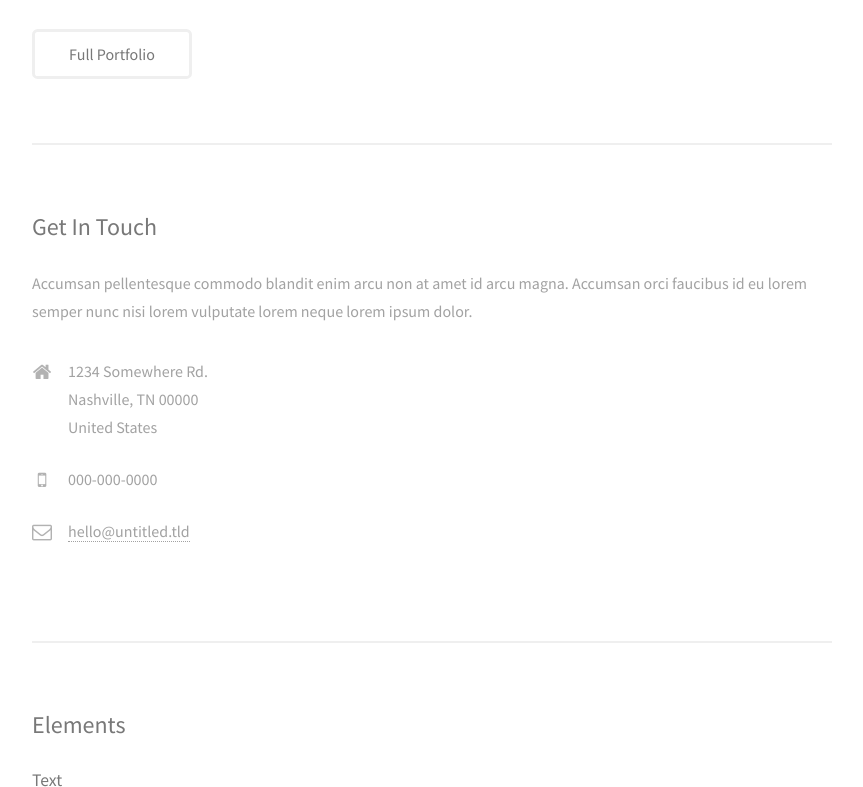
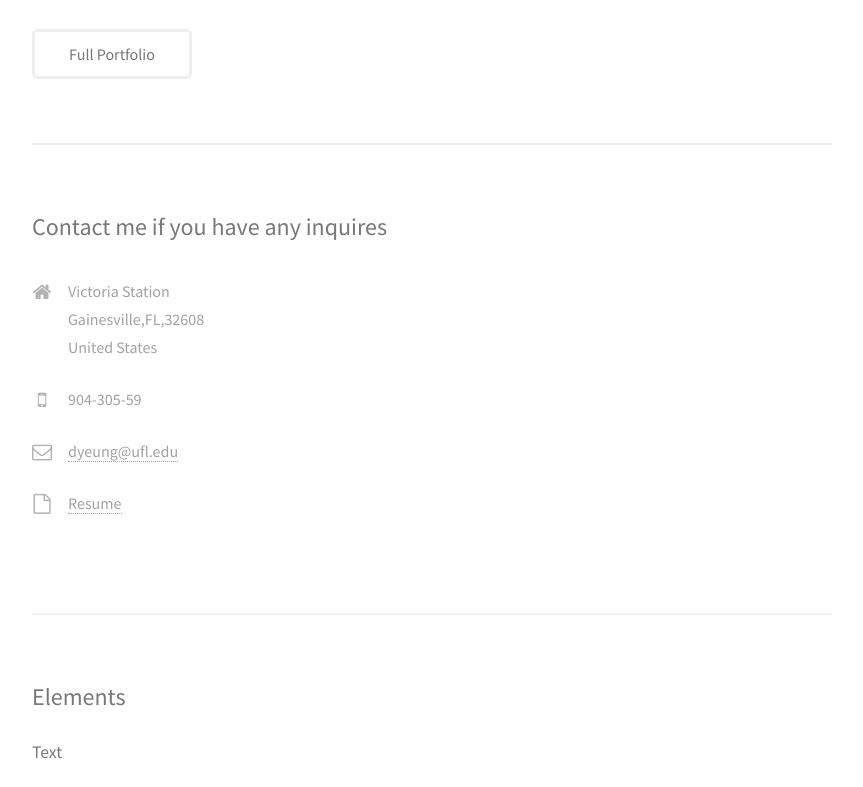
Before and after one commit to dyeung93/dyeung93.github.io, a plain HTML site: page temp/index.html in a window 1280 px wide. Shown: the part 1455-2242 px from the top of the page, without its empty margins (400-1263 px from the left). Drawn offline with Linux system fonts and the light colour scheme.

Commit message:
index up to date

```diff
--- a/temp/index.html
+++ b/temp/index.html
@@ -19,10 +19,10 @@
 			<header id="header">
 				<a href="#" class="image avatar"><img src="images/avatar.jpg" alt="" /></a>
 				<h1><strong>David Yeung</strong><h1><br />
-				<h4> Studying Computer Engineer<br />
+				<p> Studying Computer Engineer<br />
 				Bachelor of Science at University of Florida <br />
 				Graduate: May 2016
-				</h4>
+				</p>
 			</header>
 
 		<!-- Main -->
@@ -72,8 +72,8 @@
 
 				<!-- Three -->
 					<section id="three">
-						<h2>Get In Touch</h2>
-						<p>Accumsan pellentesque commodo blandit enim arcu non at amet id arcu magna. Accumsan orci faucibus id eu lorem semper nunc nisi lorem vulputate lorem neque lorem ipsum dolor.</p>
+						<h2>Contact me if you have any inquires</h2>
+						<p></p>
 						<div class="row">
 							<!-- <div class="8u 12u$(small)">
 								<form method="post" action="#">
@@ -91,17 +91,21 @@
 								<ul class="labeled-icons">
 									<li>
 										<h3 class="icon fa-home"><span class="label">Address</span></h3>
-										1234 Somewhere Rd.<br />
-										Nashville, TN 00000<br />
+										Victoria Station<br />
+										Gainesville,FL,32608<br />
 										United States
 									</li>
 									<li>
 										<h3 class="icon fa-mobile"><span class="label">Phone</span></h3>
-										000-000-0000
+										904-305-59
 									</li>
 									<li>
 										<h3 class="icon fa-envelope-o"><span class="label">Email</span></h3>
-										<a href="#">hello@untitled.tld</a>
+										<a href="#">dyeung@ufl.edu</a>
+									</li>
+									<li>
+										<h3 class ="icon fa-file-o"><span class = "label">Resume</span></h3>
+										<a href="image/resume.pdf">Resume</a>
 									</li>
 								</ul>
 							</div>
```
Also changed, not shown: 3 other files.
